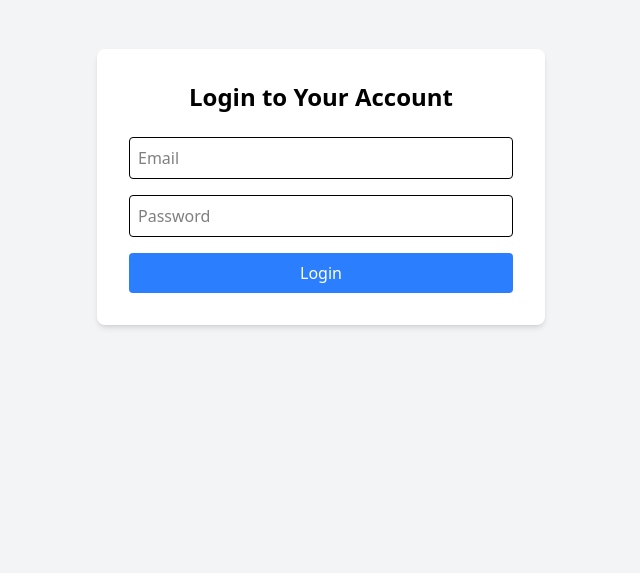
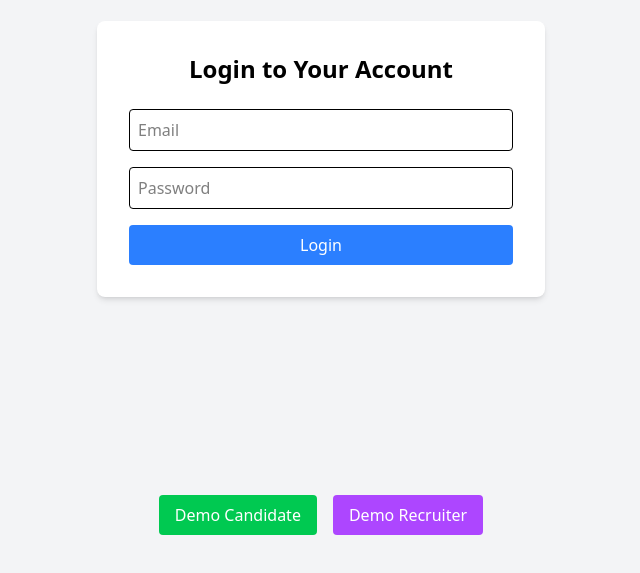
Before and after one commit to ChefnCoder/Job-Portal-AI, a React (Vite) app in the folder frontend/: page /login in a window 1280 px wide. Shown: the part 213-786 px from the top of the page, without its empty margins (319-959 px from the left). Built offline with nearby package versions, Linux system fonts and the light colour scheme; no server answers.

Commit message:
Demo candidate and recruiter added

```diff
--- a/frontend/src/components/AuthForm.jsx
+++ b/frontend/src/components/AuthForm.jsx
@@ -1,12 +1,23 @@
-import { useState } from "react";
+import { useState, useEffect } from "react";
 
-export default function AuthForm({ type, onSubmit }) {
+export default function AuthForm({ type, onSubmit, defaultValues }) {
   const [formData, setFormData] = useState({
     name: "",
     email: "",
     password: "",
     role: "candidate", // Default role
   });
+
+  // ✅ Autofill Form When `defaultValues` Change
+  useEffect(() => {
+    if (defaultValues) {
+      setFormData((prev) => ({
+        ...prev,
+        email: defaultValues.email || "",
+        password: defaultValues.password || "",
+      }));
+    }
+  }, [defaultValues]);
 
   const handleChange = (e) => {
     setFormData({ ...formData, [e.target.name]: e.target.value });
@@ -18,7 +29,7 @@ export default function AuthForm({ type, onSubmit }) {
   };
 
   return (
-    <div className="flex items-center justify-center min-h-screen bg-gray-100">
+    <div className="flex items-center justify-center min-h-[80vh] bg-gray-100">
       <div className="w-full max-w-md p-8 bg-white rounded-lg shadow-md">
         <h2 className="text-2xl font-bold text-center mb-6">
           {type === "login" ? "Login to Your Account" : "Create an Account"}
--- a/frontend/src/hooks/useAuth.js
+++ b/frontend/src/hooks/useAuth.js
@@ -51,8 +51,7 @@ export function useAuth() {
         data: formData,
         withCredentials: true,
       });
-      localStorage.setItem("token", res.data.accessToken);
-      localStorage.setItem("user", JSON.stringify(res.data.user));
+
       setUser(res.data.user);
       return res.data;
     } catch (err) {
--- a/frontend/src/pages/Login.jsx
+++ b/frontend/src/pages/Login.jsx
@@ -1,24 +1,60 @@
 import AuthForm from "../components/AuthForm";
 import { useAuth } from "../hooks/useAuth";
 import { useNavigate } from "react-router-dom";
+import { useState } from "react";
 
 export default function Login() {
   const { login, error } = useAuth();
   const navigate = useNavigate();
+  const [demoUser, setDemoUser] = useState(null);
+
+  // ✅ Predefined Demo Credentials
+  const demoCredentials = {
+    candidate: {
+      email: "demo.candidate@example.com",
+      password: "candidate123",
+    },
+    recruiter: {
+      email: "demo.recruiter@example.com",
+      password: "recruiter123",
+    },
+  };
+
+  // ✅ Autofill Login Form with Demo Credentials
+  const handleDemoLogin = (role) => {
+    setDemoUser(demoCredentials[role]);
+  };
 
   const handleLogin = async (formData) => {
     const res = await login(formData);
     if (res) {
-
-      navigate("/")
+      navigate("/");
       window.location.reload(); // Refresh the page after navigating
     }
   };
 
   return (
-    <>
+    <div className="flex flex-col items-center justify-center min-h-screen bg-gray-100">
       {error && <p className="text-red-500 text-center">{error}</p>}
-      <AuthForm type="login" onSubmit={handleLogin} />
-    </>
+
+      {/* ✅ Render Login Form with Demo Credentials if Selected */}
+      <AuthForm type="login" onSubmit={handleLogin} defaultValues={demoUser} />
+
+      {/* ✅ Demo Login Buttons */}
+      <div className="mt-4 space-x-4">
+        <button
+          onClick={() => handleDemoLogin("candidate")}
+          className="px-4 py-2 bg-green-500 text-white rounded hover:bg-green-600 transition cursor-pointer"
+        >
+          Demo Candidate
+        </button>
+        <button
+          onClick={() => handleDemoLogin("recruiter")}
+          className="px-4 py-2 bg-purple-500 text-white rounded hover:bg-purple-600 transition cursor-pointer"
+        >
+          Demo Recruiter
+        </button>
+      </div>
+    </div>
   );
 }
```
